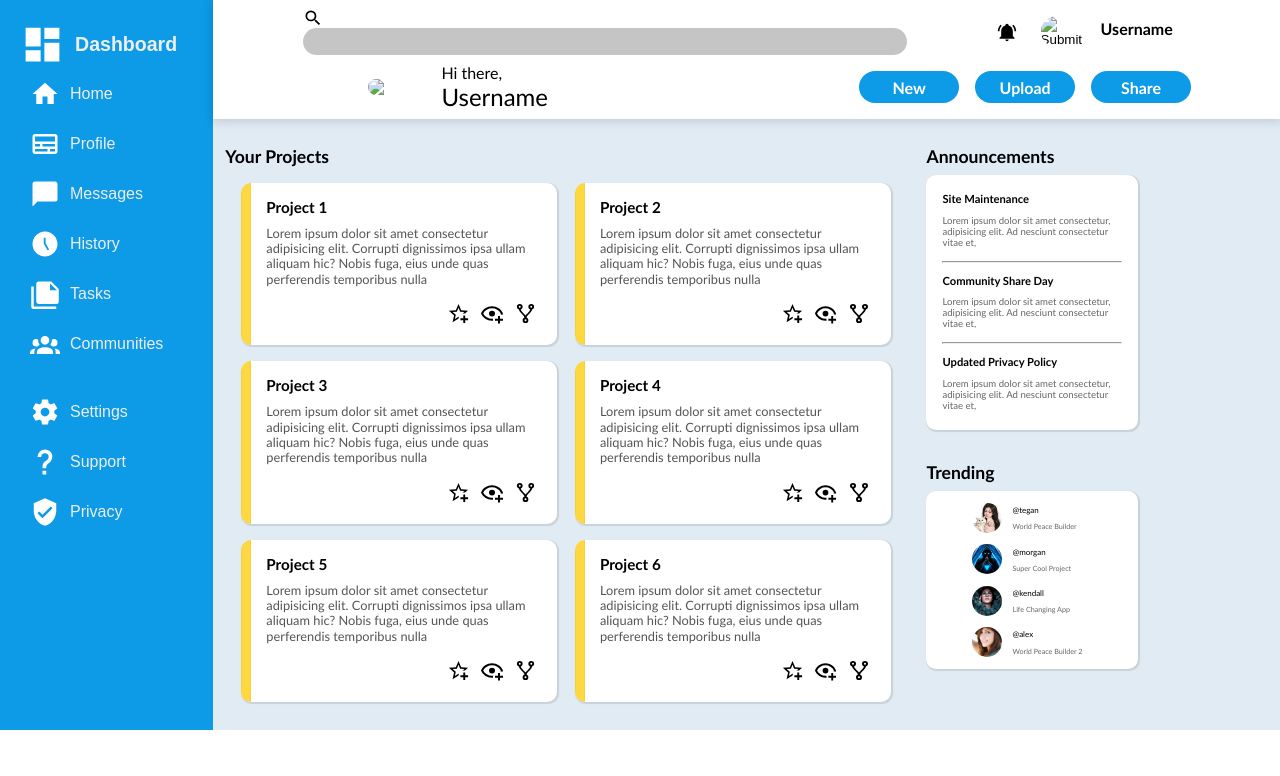
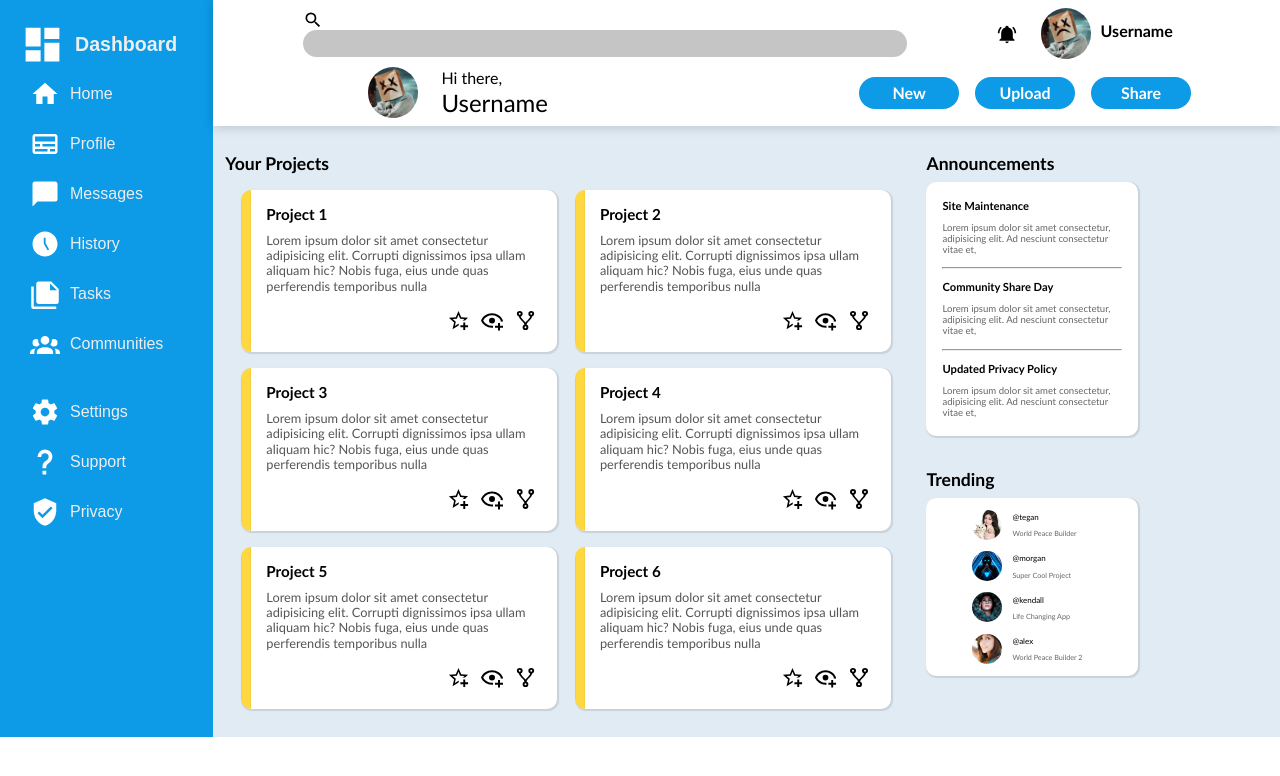
Before and after one commit to Jettan17/odin-dashboard, a plain HTML site: page index.html in a window 1280 px wide. Drawn offline with Linux system fonts and the light colour scheme; the site is published under a folder, as on GitHub Pages, so addresses that start at the root find nothing; a web font is replaced by a local one.

Commit message:
fix: main pfp not showing

```diff
--- a/index.html
+++ b/index.html
@@ -38,12 +38,12 @@
 
         <div class="profile-cell">
             <img src="./icons/bell-ring.svg">
-            <input type="image" src="/pfps/cool-profile-picture-paper-bag-head-4co57dtwk64fb7lv.jpg">
+            <input type="image" src="./pfps/cool-profile-picture-paper-bag-head-4co57dtwk64fb7lv.jpg">
             <button>Username</button>
         </div>
 
         <div class="welcome-cell">
-            <img src="/pfps/cool-profile-picture-paper-bag-head-4co57dtwk64fb7lv.jpg">
+            <img src="./pfps/cool-profile-picture-paper-bag-head-4co57dtwk64fb7lv.jpg">
             <p>Hi there,</p>
             <p style="font-size: 3ch;">Username</p>
         </div>
```
